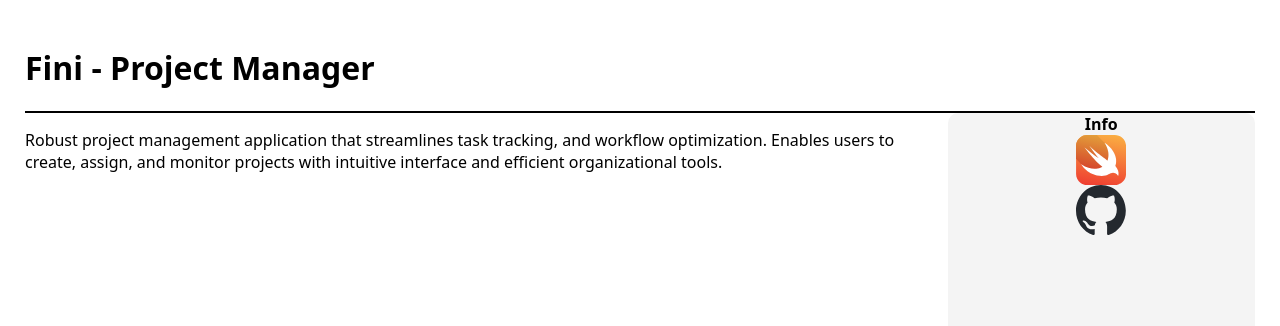
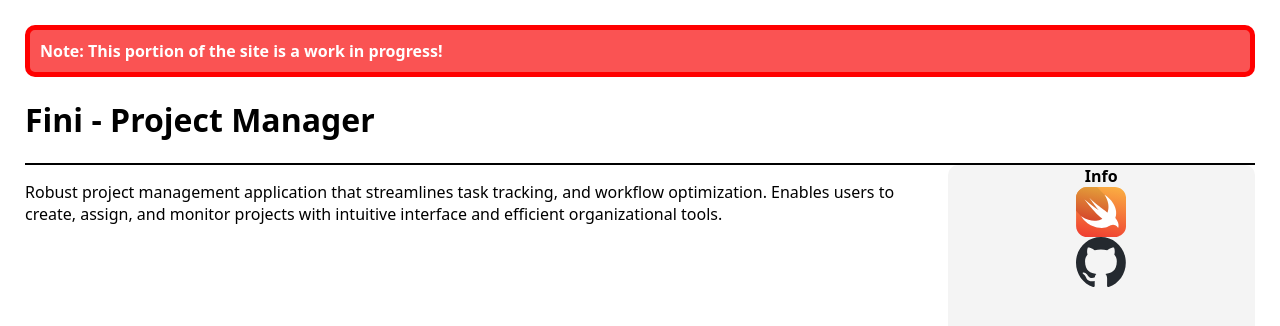
Before and after one commit to Workfish2475/workfish2475.github.io, a SvelteKit app: page /AppPage/1 in a window 1280 px wide. Shown: the top 326 px of the page. Built offline with nearby package versions, Linux system fonts and the light colour scheme.

Commit message:
updating project item font for readability and adding note on wip portion of site

```diff
--- a/src/routes/AppPage/[projectInfo]/+page.svelte
+++ b/src/routes/AppPage/[projectInfo]/+page.svelte
@@ -6,6 +6,8 @@
 </script>
 
 <div class="main-container">
+    <strong class="disclaimer">Note: This portion of the site is a work in progress!</strong>
+
     <div class="title">
         <h1>
             {data.name}
@@ -83,6 +85,14 @@
         width: 50px;
     }
 
+    .disclaimer {
+        background-color: rgb(250, 83, 83);
+        border-radius: 10px;
+        border: 5px red solid;
+        color: white;
+        padding: 10px;
+    }
+
     @media screen and (max-width: 750px) {
         .stats {
             gap: 10px;
--- a/src/routes/ProjectItem.svelte
+++ b/src/routes/ProjectItem.svelte
@@ -136,7 +136,7 @@
 
   p {
     color: #555;
-    font-size: medium;
+    font-size: 20px;
     font-family:
       system-ui,
       -apple-system,
@@ -170,7 +170,6 @@
     background-color: none;
   }
 
-
   @media screen and (min-width: 920px) {
     .main-container {
       display: grid;
@@ -181,7 +180,7 @@
     }
 
     div {
-      height: 325px;
+      height: 400px;
     }
   }
 
```
